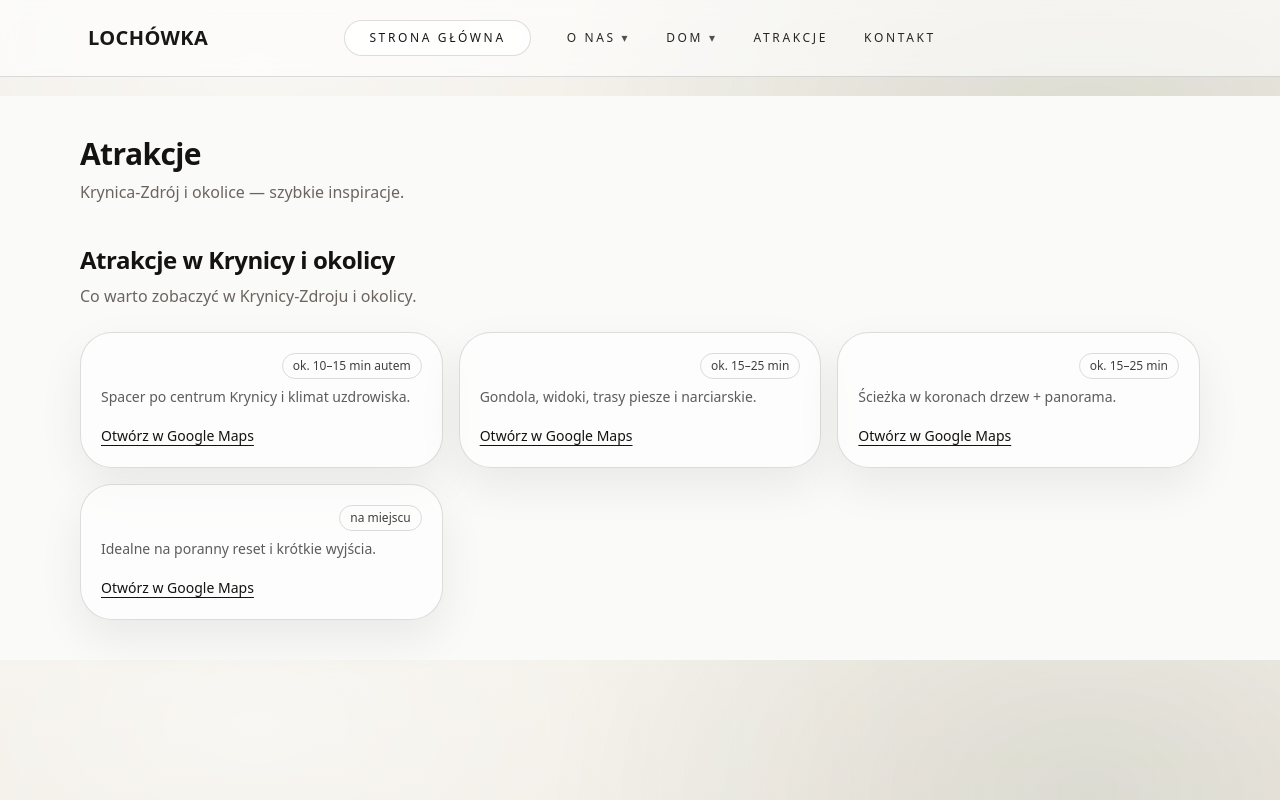
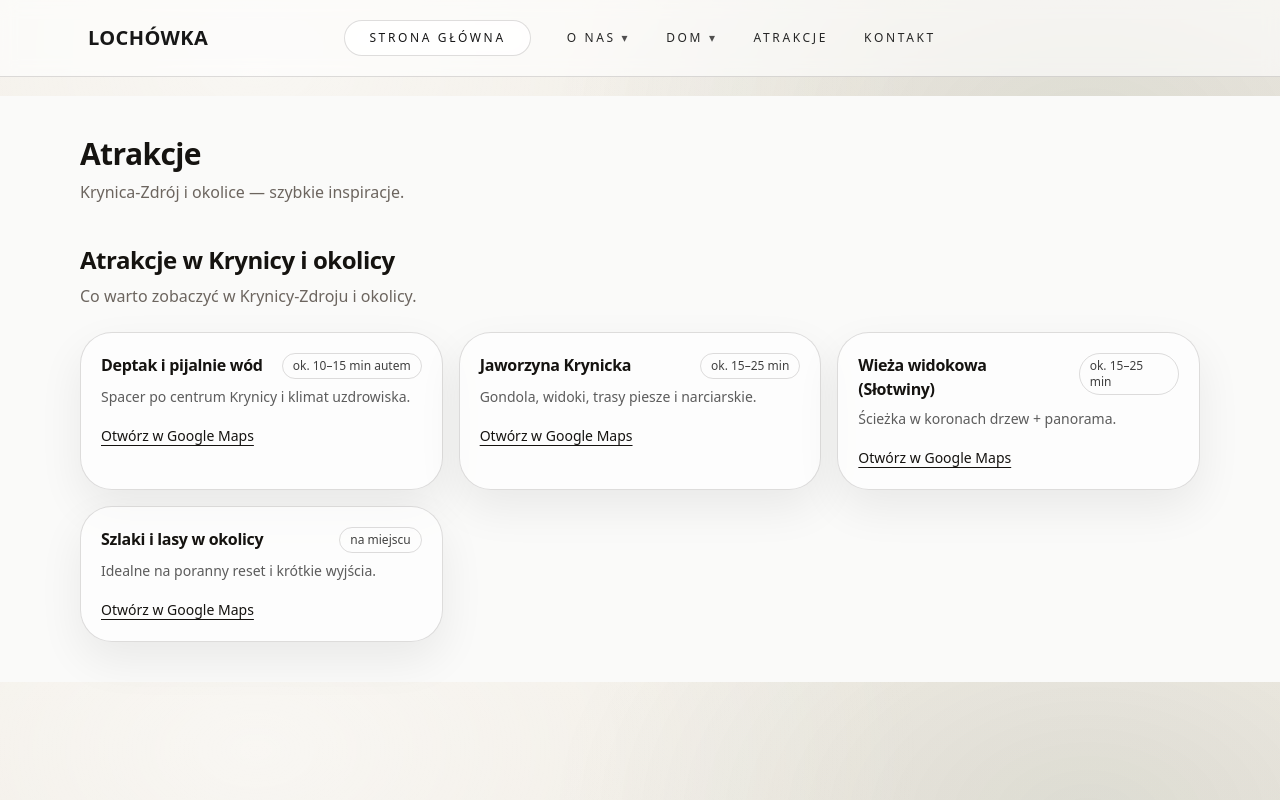
Before and after one commit to kulawikola2005-a11y/demolochowka, a Next.js app: page /atrakcje in a window 1280 px wide. Built offline with nearby package versions, Linux system fonts and the light colour scheme.

Commit message:
Fix site type + attractions fields

```diff
--- a/src/components/sections/AttractionsSection.tsx
+++ b/src/components/sections/AttractionsSection.tsx
@@ -1,10 +1,11 @@
 import { site } from "@/data/site";
 
 type Attraction = {
-  name: string;
+  name?: string;
+  title?: string;
   desc?: string;
   time?: string;
-  query?: string; // do google maps
+  query?: string;
 };
 
 const DEFAULT_ATTRACTIONS: Attraction[] = [
@@ -31,13 +32,13 @@ export default function AttractionsSection() {
 
       <div className="mt-6 grid gap-4 sm:grid-cols-2 lg:grid-cols-3">
         {items.map((a, i) => {
-          const q = encodeURIComponent(a.query ?? `${a.name}, Krynica-Zdrój`);
+          const q = encodeURIComponent(a.query ?? `${(a.name ?? a.title ?? "Atrakcja")}, Krynica-Zdrój`);
           const maps = `https://www.google.com/maps/search/?api=1&query=${q}`;
 
           return (
             <div key={i} className="card-soft p-5">
               <div className="flex items-start justify-between gap-3">
-                <h3 className="text-base font-semibold">{a.name}</h3>
+                <h3 className="text-base font-semibold">{(a.name ?? a.title ?? "Atrakcja")}</h3>
                 {a.time ? (
                   <span
                     className="rounded-full border px-2.5 py-1 text-xs text-neutral-700"
--- a/src/data/site.ts
+++ b/src/data/site.ts
@@ -53,20 +53,20 @@ aboutText:
 
   // udogodnienia (AmenitiesSection)
   amenities: [
-    { title: "W pełni wyposażona kuchnia", desc: "Zastawa i sprzęty — wygodnie na weekend i dłużej." },
-    { title: "Wi-Fi", desc: "Do pracy zdalnej i streamingu." },
-    { title: "Parking przy domu", desc: "Wygodny dojazd." },
-    { title: "Położenie wśród natury", desc: "Cisza, przestrzeń, skraj lasu." },
-    { title: "Komfort cały rok", desc: "Dom przygotowany na każdą porę roku." },
-    { title: "Prosta rezerwacja", desc: "Szybki kontakt, potwierdzenie mailowo." },
+    { name: "W pełni wyposażona kuchnia", desc: "Zastawa i sprzęty — wygodnie na weekend i dłużej." },
+    { name: "Wi-Fi", desc: "Do pracy zdalnej i streamingu." },
+    { name: "Parking przy domu", desc: "Wygodny dojazd." },
+    { name: "Położenie wśród natury", desc: "Cisza, przestrzeń, skraj lasu." },
+    { name: "Komfort cały rok", desc: "Dom przygotowany na każdą porę roku." },
+    { name: "Prosta rezerwacja", desc: "Szybki kontakt, potwierdzenie mailowo." },
   ],
 
   // atrakcje (AttractionsSection)
   attractions: [
-    { title: "Deptak i pijalnie wód", desc: "Spacer po centrum Krynicy i klimat uzdrowiska.", time: "ok. 10–15 min autem" },
-    { title: "Jaworzyna Krynicka", desc: "Gondola, widoki, trasy piesze i narciarskie.", time: "ok. 15–25 min" },
-    { title: "Wieża widokowa (Słotwiny)", desc: "Ścieżka w koronach drzew + panorama.", time: "ok. 15–25 min" },
-    { title: "Szlaki i lasy w okolicy", desc: "Idealne na poranny reset i krótkie wyjścia.", time: "na miejscu" },
+    { name: "Deptak i pijalnie wód", desc: "Spacer po centrum Krynicy i klimat uzdrowiska.", time: "ok. 10–15 min autem" },
+    { name: "Jaworzyna Krynicka", desc: "Gondola, widoki, trasy piesze i narciarskie.", time: "ok. 15–25 min" },
+    { name: "Wieża widokowa (Słotwiny)", desc: "Ścieżka w koronach drzew + panorama.", time: "ok. 15–25 min" },
+    { name: "Szlaki i lasy w okolicy", desc: "Idealne na poranny reset i krótkie wyjścia.", time: "na miejscu" },
   ],
 
   // galeria (MosaicGallery)
@@ -91,13 +91,13 @@ aboutText:
   ctaSecondary: { label: "Zobacz zdjęcia", href: "#galeria" },
 
   highlights: [
-    { title: "Prywatność i cisza", desc: "Miejsce na prawdziwy oddech." },
-    { title: "Blisko atrakcji", desc: "Szlaki, Jaworzyna, deptak." },
-    { title: "Wygodnie cały rok", desc: "Komfort niezależnie od sezonu." },
+    { name: "Prywatność i cisza", desc: "Miejsce na prawdziwy oddech." },
+    { name: "Blisko atrakcji", desc: "Szlaki, Jaworzyna, deptak." },
+    { name: "Wygodnie cały rok", desc: "Komfort niezależnie od sezonu." },
   ],
 
   story: {
-    title: "O miejscu",
+    name: "O miejscu",
     text: "Domek z historią, rodzinny klimat i spokój wysoko na zboczu — wśród natury.",
     image: "/gallery/03.jpg",
   },
```
